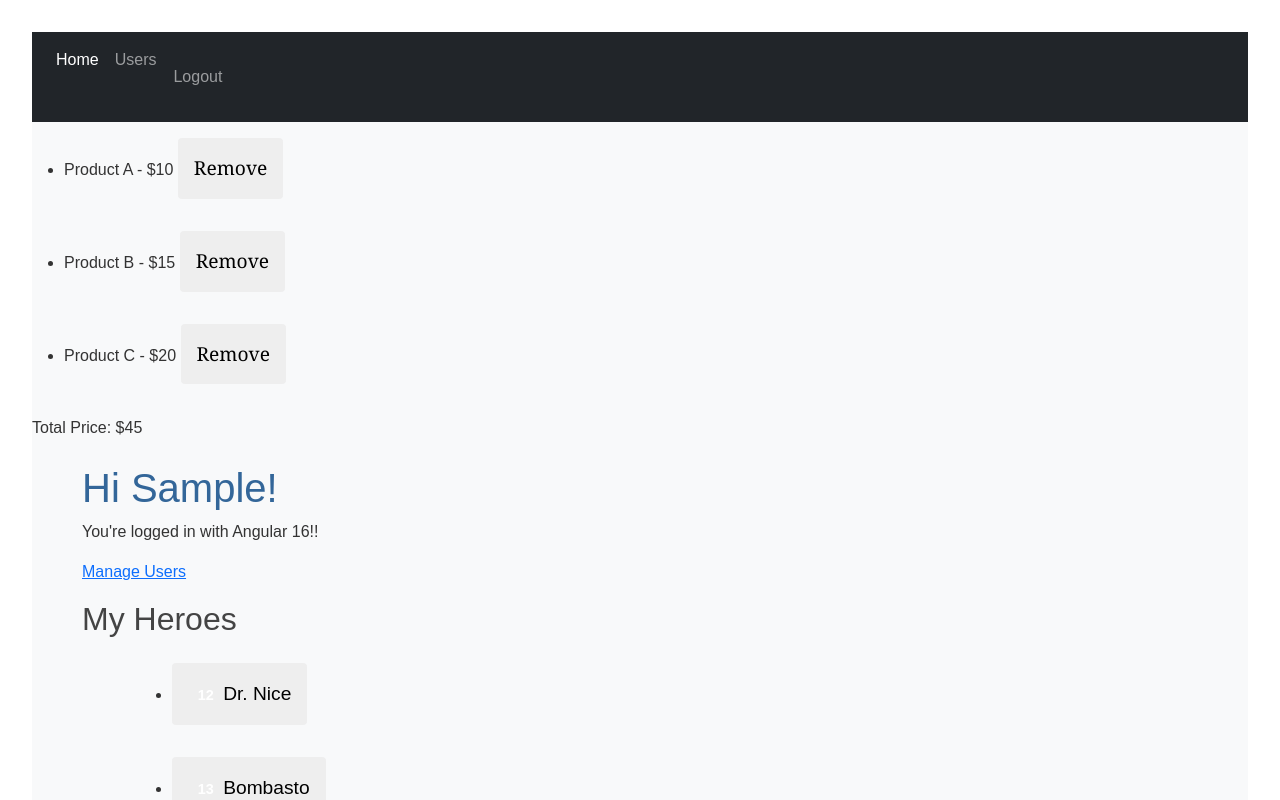
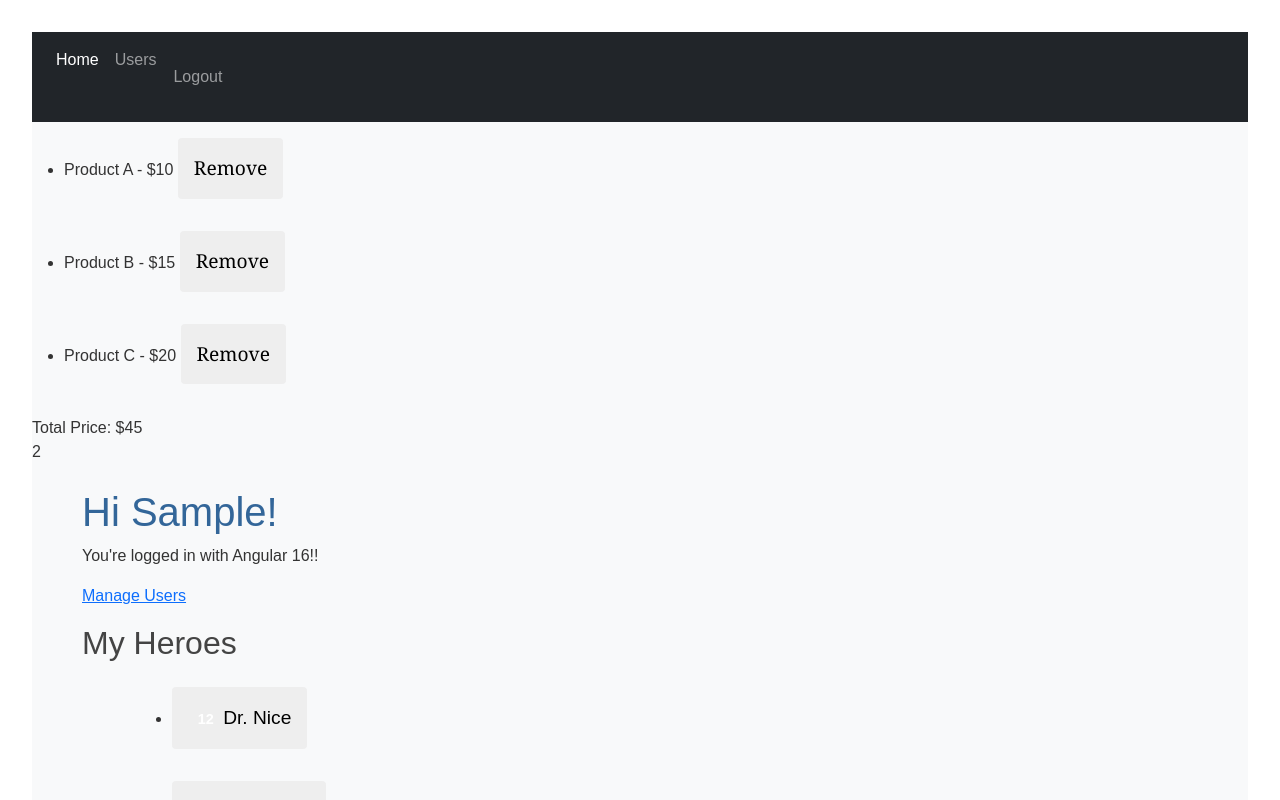
Before and after one commit to m-hamma/angular-project, an Angular app: page / in a window 1280 px wide. Shown: the top 800 px of the page. Built offline with nearby package versions, Linux system fonts and the light colour scheme; sample sign-in values are in the browser's storage.

Commit message:
other examples (signal )

```diff
--- /dev/null
+++ b/src/app/_services/counter.service.ts
@@ -0,0 +1,16 @@
+import { Injectable,signal } from '@angular/core';
+
+@Injectable({
+  providedIn: 'root'
+})
+export class CounterService {
+  count = signal(2);
+
+  init(value = 10): void {
+    this.count.set(value);
+  }
+
+  increase(value = 1): void {
+    this.count.update(item => item + value);
+  }
+}
--- a/src/app/_services/index.ts
+++ b/src/app/_services/index.ts
@@ -1,2 +1,3 @@
 export * from './account.service';
 export * from './alert.service';
+export * from './counter.service';
--- a/src/app/app-routing.module.ts
+++ b/src/app/app-routing.module.ts
@@ -7,8 +7,8 @@ import { HomeComponent } from '@app/home/home.component';
 const accountModule = () => import('./account/account.module').then(x => x.AccountModule);
 
 const routes: Routes = [
-          { path: '', component: HomeComponent,  canActivate: [AuthGuard]},
-          { path: 'detail', component: DetailComponent, canActivate: [AuthGuard] },
+           { path: '', component: HomeComponent,  canActivate: [AuthGuard]},
+           { path: 'detail', component: DetailComponent, canActivate: [AuthGuard] },
            { path: 'account', loadChildren: accountModule },
            { path: '**', redirectTo: '' }
       ];
--- a/src/app/cart/cart.component.html
+++ b/src/app/cart/cart.component.html
@@ -5,3 +5,7 @@
   </li>
 </ul>
 Total Price: ${{totalPrice()}}
+
+<div>
+  {{ counter() }}
+</div>
--- a/src/app/cart/cart.component.ts
+++ b/src/app/cart/cart.component.ts
@@ -1,4 +1,5 @@
-import { Component,signal,computed  } from '@angular/core';
+import { Component,signal,computed,inject  } from '@angular/core';
+import {CounterService} from '@app/_services';
 
 @Component({
   selector: 'app-cart',
@@ -7,6 +8,8 @@ import { Component,signal,computed  } from '@angular/core';
 })
 export class CartComponent {
   items = [    { name: 'Product A', price: 10 },    { name: 'Product B', price: 15 },    { name: 'Product C', price: 20 },  ];
+  private readonly service = inject(CounterService);
+  counter = this.service.count;
 
   // Define a signal for the list of items
   itemList = signal(this.items);
@@ -20,4 +23,5 @@ export class CartComponent {
     // Update the itemList signal by removing the selected item
     this.itemList.set(this.itemList().filter((i) => i !== item));
   }
+
 }
```
